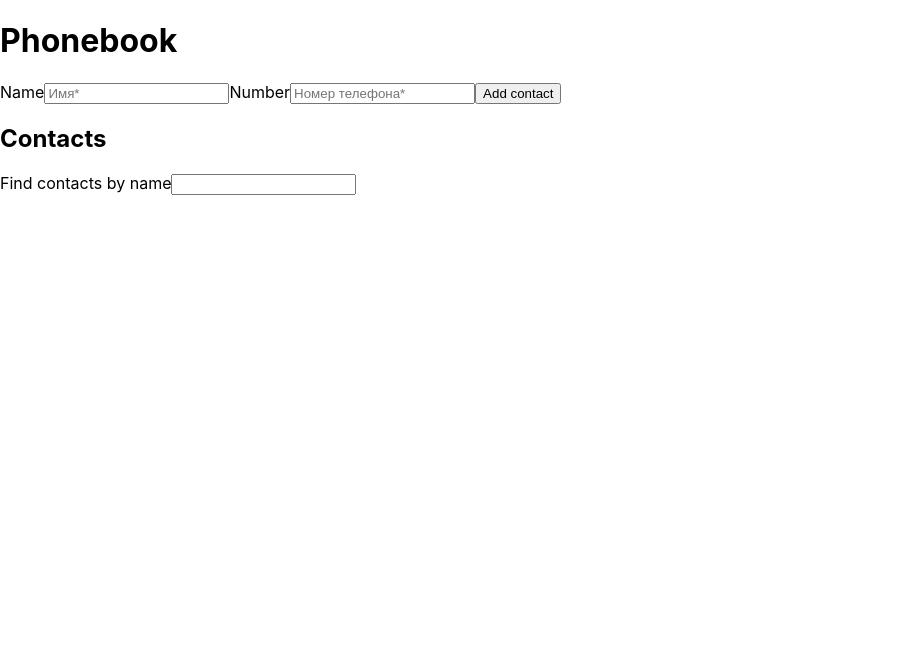
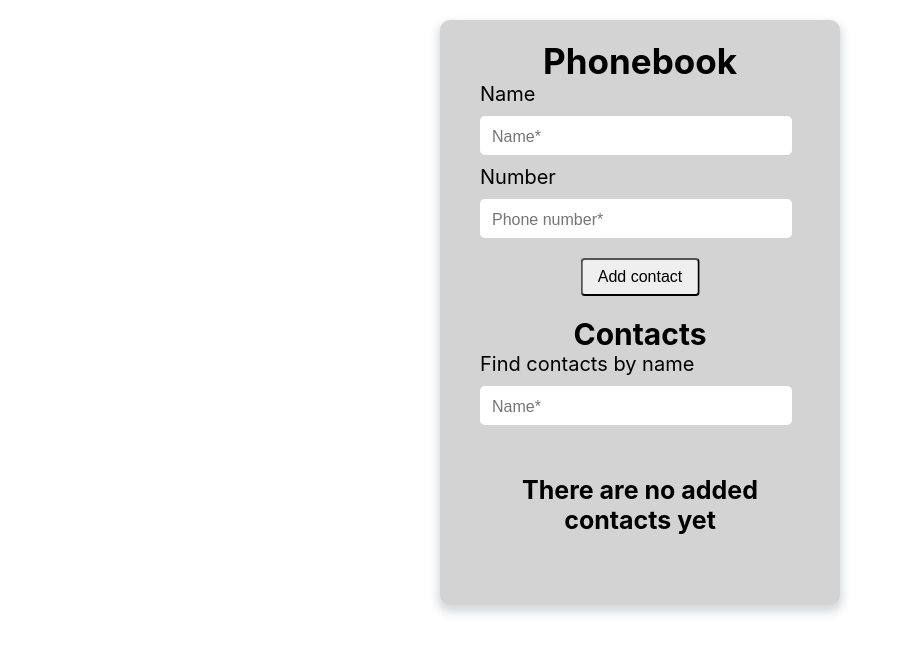
Before and after one commit to GrinchenkoD/goit-react-hw-02-phonebook, a React app: page / in a window 1280 px wide. Shown: the whole page, without its empty margins (0-907 px from the left). Built offline with nearby package versions, Linux system fonts and the light colour scheme.

Commit message:
2nd complete

```diff
--- a/src/components/App.js
+++ b/src/components/App.js
@@ -1,12 +1,12 @@
-import './App.css';
 import { Component } from "react";
 import { v4 as uuidv4 } from 'uuid';
+
 import Filter from './filter';
-import ContactsForm from './contactsForm';
+import ContactsForm from './contactForm';
+import ContactList from './contactList/ContactList';
+import styles from "./App.module.css"
 
 const initialState= {
-  name: '',
-  number: '',
   filter: ''
   }
 
@@ -50,28 +50,16 @@ class App extends Component {
     const { filter}=this.state
 
     return (
-      <div className="App">
-        <h1>Phonebook</h1>
-
+      <div className={styles.container}>
+        <h1 className={styles.mainTitle}>Phonebook</h1>
         <ContactsForm addContact={this.addContact }/>
-
-
-        <h2>Contacts</h2>
+        <h2 className={styles.title}>Contacts</h2>
         <Filter filter={filter} handleFilter={this.handleFilter} />
-
-        <ul>
-          {this.state.contacts.filter(contact=>contact.name.toLowerCase().includes(filter.toLowerCase())).map((contact) => {
-            return (
-              <li key={contact.id} >
-                <p>{contact.name}</p>
-                <p>{contact.number}</p>
-                <button type='button' data-id={contact.id} onClick={this.handleRemove}>Delete</button>
-              </li>
-          )})}
-        </ul>
-
-
-      </div>
+        {this.state.contacts.length>0 ? (
+          <ContactList contacts={this.state.contacts} handleRemove={this.handleRemove} filter={filter} />
+        ) : ( <h3 className={styles.noContacts}>There are no added contacts yet</h3>)
+        }
+        </div>
 
     );
   }}
--- /dev/null
+++ b/src/components/App.module.css
@@ -0,0 +1,30 @@
+.mainTitle, .title{
+    font-weight: 700;
+    text-align: center;
+}
+
+.mainTitle{
+    font-size: 35px;
+}
+
+.title{
+    /* display: block; */
+    font-size: 30px;
+    margin-top: 20px;
+}
+
+
+.noContacts{
+    font-size: 25px;
+    text-align: center;
+    margin: 50px 0;
+
+}
+.container{
+    width: 25%;
+    margin-top: 20px;
+    padding: 20px 40px;
+    background-color: lightgray;
+    border-radius: 10px;
+    box-shadow: 0px 5px 10px 2px rgba(34, 60, 80, 0.2);
+}
--- /dev/null
+++ b/src/components/contactForm/ContactForm.jsx
@@ -0,0 +1,48 @@
+import React, { Component } from 'react'
+import styles from "./ContactsForm.module.css"
+
+
+const initialState = {
+    name: '',
+    number: '',
+}
+
+export default class ContactsForm extends Component {
+
+    state = {
+        ...initialState
+    }
+
+    handleChange = (event) => {
+        const name = event.target.name;
+        this.setState({ [name]: event.target.value })
+    }
+    handleSubmit = (event) => {
+        event.preventDefault()
+        const { name, number } = this.state
+        this.props.addContact(name, number)
+        this.setState({ ...initialState })
+    }
+
+
+    render() {
+
+        const { name, number } = this.state
+        return (
+            <div>
+                <form onSubmit={this.handleSubmit} className={styles.form}>
+                    <label htmlFor="name" className={styles.label} >Name</label>
+                    <input type="text" name="name" value={name} onChange={this.handleChange}
+                        placeholder="Name*" required className={styles.input} />
+
+                    <label htmlFor="number" className={styles.label}>Number</label>
+                    <input type="tel" name="number" value={number} onChange={this.handleChange}
+                        placeholder="Phone number*" required className={styles.input} />
+
+                    <button type="submit" className={styles.submitBtn}>Add contact</button>
+                </form>
+
+            </div>
+        )
+    }
+}
--- /dev/null
+++ b/src/components/contactForm/ContactsForm.module.css
@@ -0,0 +1,37 @@
+
+
+.input{
+    display: block;
+    height: 25px;
+    width: 90%;
+    font-size: 20px;
+    margin: 10px 0px;
+    padding: 5px 10px;
+    border: 2px solid transparent;
+    border-radius: 5px;
+    outline: none;
+
+}
+.input:focus{
+    border: 2px solid cornflowerblue;
+}
+
+.input::placeholder{
+    font-size: 16px;
+}
+.label{
+    font-size: 20px;
+}
+
+.submitBtn{
+    position: relative;
+    left: 50%;
+    transform: translateX(-50%);
+    font-size: 16px;
+    padding: 8px 15px;
+    margin-top: 10px;
+    border-radius: 4px;
+    outline: none;
+    cursor: pointer;
+
+}
--- /dev/null
+++ b/src/components/contactForm/index.js
@@ -0,0 +1 @@
+export {default} from "./ContactForm"
--- /dev/null
+++ b/src/components/contactList/ContactList.jsx
@@ -0,0 +1,30 @@
+import React from 'react'
+import ContactListItem from './contactListItem';
+import PropTypes from 'prop-types'
+
+
+function ContactList({ contacts, handleRemove, filter }) {
+    const filteredContacts = contacts.filter(contact => contact.name.toLowerCase().includes(filter.toLowerCase()));
+    return (
+        <ul>
+            {filteredContacts.map((contact) => {
+                return (
+                    <ContactListItem key={contact.id} handleRemove={handleRemove} {...contact} />
+                )
+            })}
+        </ul>
+    )
+}
+
+export default ContactList
+
+ContactList.defaultProps = {
+    contacts: [],
+    filter: '',
+}
+
+ContactList.propTypes = {
+    contacts: PropTypes.array,
+    handleRemove: PropTypes.func.isRequired,
+    filter: PropTypes.string
+}
--- /dev/null
+++ b/src/components/contactList/contactListItem/ContactListItem.jsx
@@ -0,0 +1,23 @@
+import React from 'react'
+import PropTypes from 'prop-types'
+import styles from "./ContactListItem.module.css"
+
+
+function ContactListItem({ name, number, id, handleRemove }) {
+    return (
+        <li className={styles.item}>
+            <p className={styles.text}>{name} :</p>
+            <p className={styles.text}>{number}</p>
+            <button className={styles.deleteBtn} type='button' data-id={id} onClick={handleRemove}>Delete</button>
+        </li>
+    )
+}
+
+export default ContactListItem
+
+ContactListItem.propTypes = {
+    name: PropTypes.string.isRequired,
+    number: PropTypes.string.isRequired,
+    id: PropTypes.string.isRequired,
+    handleRemove: PropTypes.func.isRequired
+}
--- /dev/null
+++ b/src/components/contactList/contactListItem/ContactListItem.module.css
@@ -0,0 +1,22 @@
+.item{
+    display: flex;
+    justify-content: space-between;
+    align-items: baseline;
+}
+.item:not(:last-child){
+    margin-bottom: 10px;
+}
+
+.text{
+    font-size: 20px;
+    font-weight: 700;
+
+}
+.deleteBtn{
+font-size: 16px;
+    padding: 8px 15px;
+    margin-top: 10px;
+    border-radius: 4px;
+    outline: none;
+    cursor: pointer;
+}
--- /dev/null
+++ b/src/components/contactList/contactListItem/index.js
@@ -0,0 +1 @@
+export { default} from "./ContactListItem"
--- /dev/null
+++ b/src/components/contactList/index.js
@@ -0,0 +1 @@
+export { defailt} from "./ContactList"
--- a/src/components/contactsForm/ContactsForm.jsx
+++ /dev/null
@@ -1,45 +0,0 @@
-import React, { Component } from 'react'
-
-
-const initialState = {
-    name: '',
-    number: '',
-}
-
-export default class ContactsForm extends Component {
-
-    state = {
-        ...initialState
-    }
-
-    handleChange = (event) => {
-        const name = event.target.name;
-        this.setState({ [name]: event.target.value })
-    }
-    handleSubmit = (event) => {
-        event.preventDefault()
-        const { name, number } = this.state
-        this.props.addContact(name, number)
-        this.setState({ ...initialState })
-    }
-
-
-    render() {
-
-        const { name, number } = this.state
-        return (
-            <div>
-                <form onSubmit={this.handleSubmit}>
-                    <label htmlFor="name" >Name</label>
-                    <input type="text" name="name" value={name} onChange={this.handleChange} placeholder="Имя*" required />
-
-                    <label htmlFor="number">Number</label>
-                    <input type="tel" name="number" value={number} onChange={this.handleChange} placeholder="Номер телефона*" required />
-
-                    <button type="submit" >Add contact</button>
-                </form>
-
-            </div>
-        )
-    }
-}
--- a/src/components/contactsForm/index.js
+++ /dev/null
@@ -1 +0,0 @@
-export {default} from "./ContactsForm"
--- a/src/components/filter/Filter.jsx
+++ b/src/components/filter/Filter.jsx
@@ -1,12 +1,20 @@
 import React from 'react'
+import PropTypes from 'prop-types'
+import styles from "./Filter.module.css"
 
 function Filter({ filter, handleFilter }) {
     return (
         <div>
-            <label htmlFor='search'>Find contacts by name</label>
-            <input type="text" htmlFor="search" name="filter" value={filter} onChange={handleFilter} />
+            <label htmlFor='search' className={styles.label} >Find contacts by name</label>
+            <input type="text" className={styles.input} name="search" value={filter}
+                onChange={handleFilter} placeholder="Name*" />
         </div>
     )
 }
 
 export default Filter
+
+Filter.propTypes = {
+    filter: PropTypes.string.isRequired,
+    handleFilter: PropTypes.func.isRequired,
+}
--- /dev/null
+++ b/src/components/filter/Filter.module.css
@@ -0,0 +1,23 @@
+
+.input{
+    display: block;
+    height: 25px;
+    width: 90%;
+    font-size: 20px;
+    margin: 10px 0px;
+    padding: 5px 10px;
+    border: 2px solid transparent;
+    border-radius: 5px;
+    outline: none;
+
+}
+.input:focus{
+    border: 2px solid cornflowerblue;
+}
+
+.input::placeholder{
+    font-size: 16px;
+}
+.label{
+    font-size: 20px;
+}
--- a/src/index.css
+++ b/src/index.css
@@ -1,3 +1,8 @@
+*{
+  margin: 0px;
+  padding: 0px;
+}
+
 body {
   margin: 0;
   font-family: -apple-system, BlinkMacSystemFont, 'Segoe UI', 'Roboto', 'Oxygen',
@@ -11,3 +16,8 @@ code {
   font-family: source-code-pro, Menlo, Monaco, Consolas, 'Courier New',
     monospace;
 }
+
+#root{
+  display: flex;
+  justify-content: center;
+}
```
Also changed, not shown: src/components/App.css (deleted).
